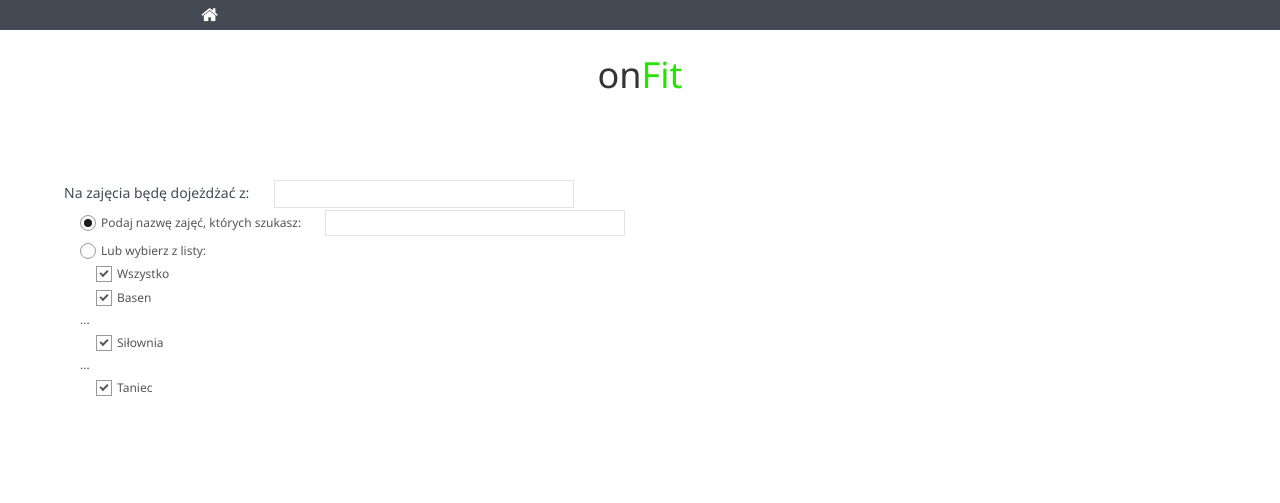
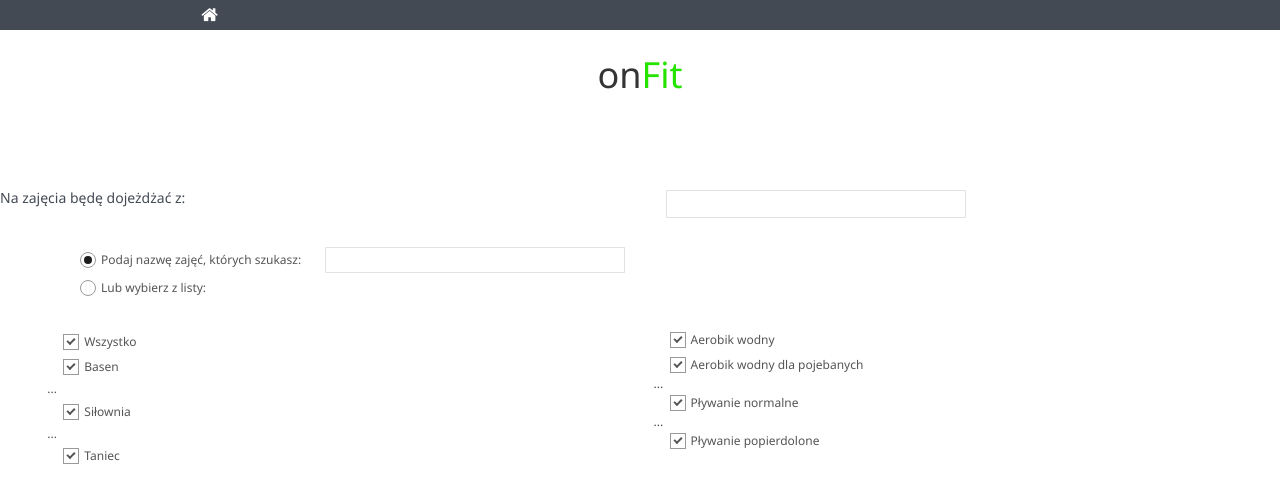
Before and after one commit to manectric/OnFit, an ASP.NET MVC app: page / in a window 1280 px wide. Shown: the top 503 px of the page. Run offline with ASP.NET Core 8 and stand-ins for ASP.NET MVC 5, Linux system fonts and the light colour scheme; the project's own start-up code is not run, and a stand-in starts its controllers and pages; some libraries are stand-ins or nearby versions.

Commit message:
filtry 100

```diff
--- a/onFit/onFit/Views/Home/Index.cshtml
+++ b/onFit/onFit/Views/Home/Index.cshtml
@@ -10,22 +10,30 @@
     <script src="~/Scripts/metro.js"></script>
 </head>
 <body>
-  <div class="gird">
+    <div class="grid">
+        <div class="row cells2">
+            <div class="cell"><label>Na zajęcia będę dojeżdżać z: </label></div>
+            <div class="cell"><input type="text" style="margin-left:2%;" /></div>
+        </div>
         <div class="row">
-          <div class="cell" style="margin-left:5%;">
-              <label>Na zajęcia będę dojeżdżać z: </label><input type="text" style="margin-left:2%;"/>
-          </div>
-      </div>
-
-
-      <div class="treeview" data-role="treeview">
+            <div class="cell treeview" data-role="treeview">
                 <ul>
                     <li data-mode="radio" data-name="radio_name" data-checked="true" style="margin-left:5%;">
                         <span class="leaf">Podaj nazwę zajęć, których szukasz: </span><input type="text" style="margin-left:2%;" />
                     </li>
                     <li data-mode="radio" data-name="radio_name" data-checked="false" style="margin-left:5%;">
                         <span class="leaf">Lub wybierz z listy:</span>
-                          <div class="WyborZajecZListy">
+                        </li>
+</ul>
+            </div>
+        </div>
+        <div class="row cells2">
+            <div class="cell treeview" data-role="treeview">
+                <ul>
+
+                    <li data-mode="radio" data-name="radio_name" data-checked="false" style="margin-left:5%;">
+                        <div class="row cell2">
+                            <div class="cell WyborZajecZListy">
                                 <ul>
                                     <li data-mode="checkbox" data-name="checkbox_name" data-checked="true">
                                         <span class="leaf">Wszystko</span>
@@ -44,9 +52,33 @@
                                     </li>
                                 </ul>
                             </div>
+
+                        </div>
+                    </li>
+                </ul>
+            </div>
+            <div class="cell treeview" data-role="treeview">
+                <div class="cell WyborZajecZListyPochodne">
+                    <ul>
+                        <li data-mode="checkbox" data-name="checkbox_name" data-checked="true">
+                            <span class="leaf">Aerobik wodny</span>
+                        </li>
+                        <li data-mode="checkbox" data-name="checkbox_name" data-checked="true">
+                            <span class="leaf">Aerobik wodny dla pojebanych</span>
+                        </li>
+
+                        ...
+                        <li data-mode="checkbox" data-name="checkbox_name" data-checked="true">
+                            <span class="leaf">Pływanie normalne</span>
+                        </li>
+                        ...
+                        <li data-mode="checkbox" data-name="checkbox_name" data-checked="true">
+                            <span class="leaf">Pływanie popierdolone</span>
                         </li>
                     </ul>
                 </div>
             </div>
+        </div>
+    </div>
 </body>
 </html>
```
Lines whose indentation alone changed are shown as unchanged.
